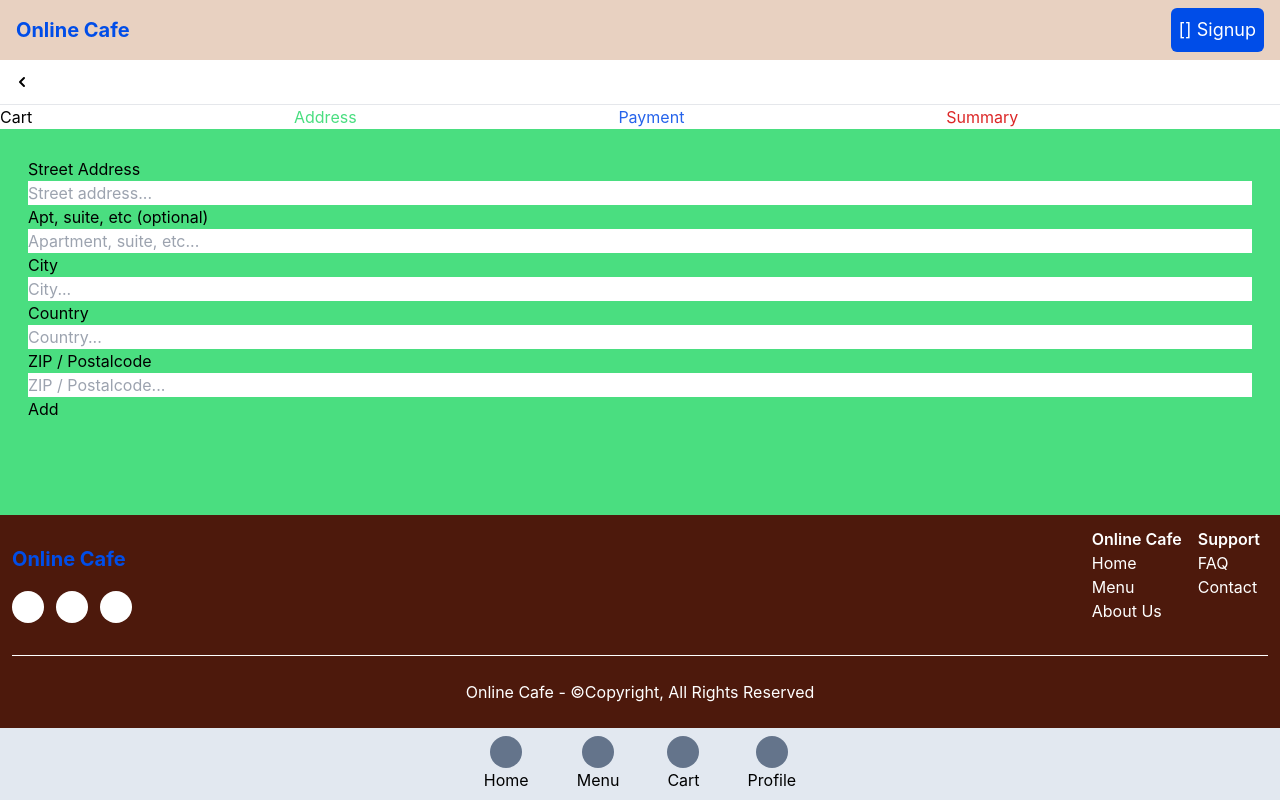
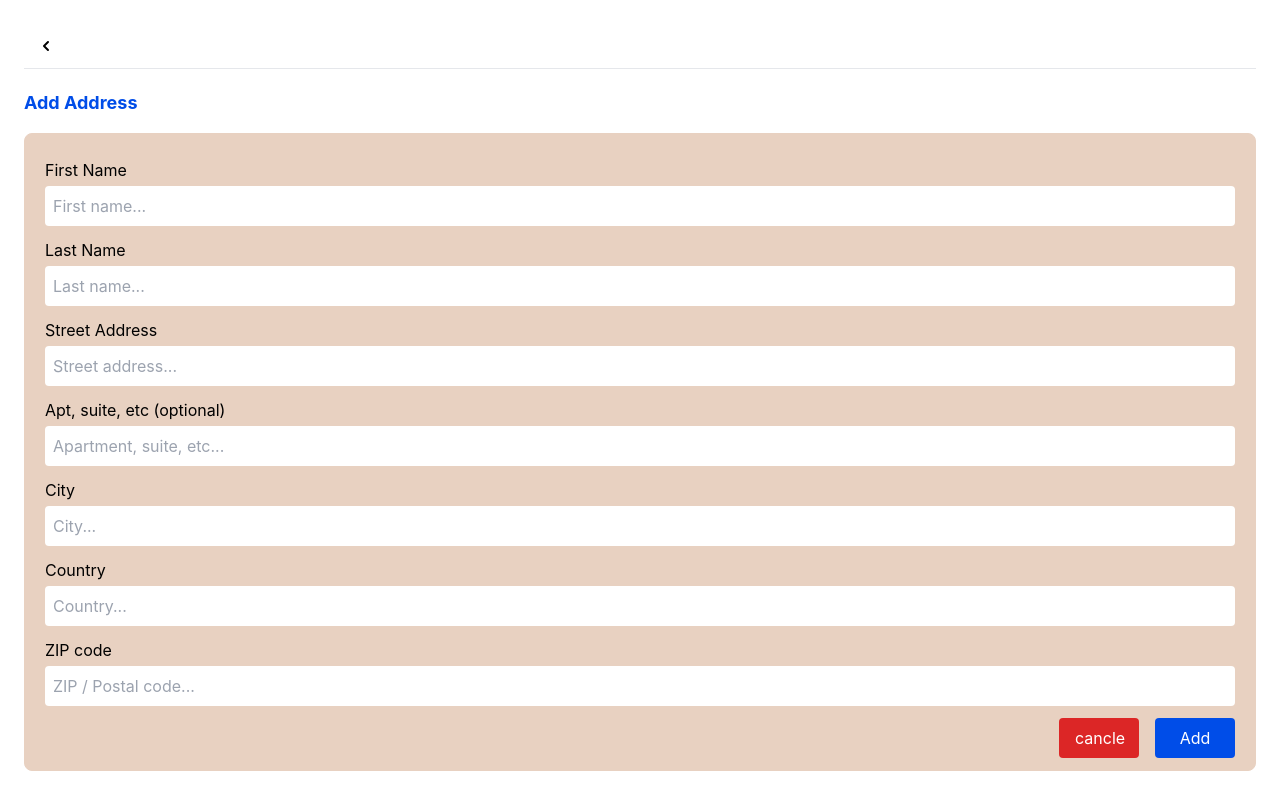
Before and after one commit to CaseyMartin23/online-cafe-client, a Next.js app: page /checkout in a window 1280 px wide. Built offline with nearby package versions, Linux system fonts and the light colour scheme.

Commit message:
added new Adress form

```diff
--- /dev/null
+++ b/comps/checkout/backwardsNavbar.tsx
@@ -0,0 +1,29 @@
+import React from "react";
+import Link from "next/link";
+
+type BackwardsNavbarProps = {
+  onReturnClick: () => void;
+};
+
+const BackwardsNavbar: React.FC<BackwardsNavbarProps> = ({ onReturnClick }) => {
+  return (
+    <div className="flex flex-row border-b w-full">
+      <div onClick={onReturnClick} className="p-3">
+        <svg
+          className="h-5 w-5"
+          xmlns="http://www.w3.org/2000/svg"
+          viewBox="0 0 20 20"
+          fill="currentColor"
+        >
+          <path
+            fillRule="evenodd"
+            d="M12.707 5.293a1 1 0 010 1.414L9.414 10l3.293 3.293a1 1 0 01-1.414 1.414l-4-4a1 1 0 010-1.414l4-4a1 1 0 011.414 0z"
+            clipRule="evenodd"
+          />
+        </svg>
+      </div>
+    </div>
+  );
+};
+
+export default BackwardsNavbar;
--- a/comps/checkout/navbar.tsx
+++ /dev/null
@@ -1,29 +0,0 @@
-import React from "react";
-import Link from "next/link";
-
-const CheckoutNavbar: React.FC = (props) => {
-  return (
-    <div className="flex flex-row border-b">
-      <Link href="/cart">
-        <a>
-          <div className="p-3">
-            <svg
-              className="h-5 w-5"
-              xmlns="http://www.w3.org/2000/svg"
-              viewBox="0 0 20 20"
-              fill="currentColor"
-            >
-              <path
-                fillRule="evenodd"
-                d="M12.707 5.293a1 1 0 010 1.414L9.414 10l3.293 3.293a1 1 0 01-1.414 1.414l-4-4a1 1 0 010-1.414l4-4a1 1 0 011.414 0z"
-                clipRule="evenodd"
-              />
-            </svg>
-          </div>
-        </a>
-      </Link>
-    </div>
-  );
-};
-
-export default CheckoutNavbar;
--- a/comps/checkout/progressbar-content/address/addressContent.tsx
+++ b/comps/checkout/progressbar-content/address/addressContent.tsx
@@ -8,14 +8,52 @@
 const AddressContent: React.FC<AddressContentProps> = ({
   addressChangeHandler,
 }) => {
+  const [isAddressFormOpen, setIsAddressFormOpen] = useState(true);
+
   const onSubmitForm = (formData: AddressFormDataType) => {
     // send form data
     console.log("formData:", formData);
   };
 
+  const openAddressForm = () => {
+    setIsAddressFormOpen(true);
+  };
+
+  const onCloseAddressForm = () => {
+    setIsAddressFormOpen(false);
+  };
+
   return (
-    <div className="h-full w-full p-4 bg-green-400">
-      <AddressForm submitHandler={onSubmitForm} />
+    <div className="flex flex-col h-full w-full">
+      <div className="flex flex-col h-80 overflow-x-auto">
+        <div>Address</div>
+        <div>Address</div>
+        <div>Address</div>
+        <div>Address</div>
+        <div>Address</div>
+        <div>Address</div>
+        <div>Address</div>
+        <div>Address</div>
+        <div>Address</div>
+        <div>Address</div>
+        <div>Address</div>
+        <div>Address</div>
+        <div>Address</div>
+      </div>
+
+      <div className="flex flex-row w-full p-2 justify-end">
+        <button
+          className="bg-accent-color text-white px-4 py-2 rounded"
+          onClick={openAddressForm}
+        >
+          Add Address
+        </button>
+      </div>
+      <AddressForm
+        isOpen={isAddressFormOpen}
+        closeHandler={onCloseAddressForm}
+        submitHandler={onSubmitForm}
+      />
     </div>
   );
 };
--- a/comps/checkout/progressbar-content/address/addressForm.tsx
+++ b/comps/checkout/progressbar-content/address/addressForm.tsx
@@ -1,10 +1,15 @@
 import React, { useState } from "react";
+import BackwardsNavbar from "../../backwardsNavbar";
 
 type AddressFormProps = {
+  isOpen: boolean;
+  closeHandler: () => void;
   submitHandler: (value: AddressFormDataType) => void;
 };
 
 export type AddressFormDataType = {
+  firstName: string;
+  lastName: string;
   streetAddress: string;
   aptAddress: string;
   city: string;
@@ -12,8 +17,14 @@
   zip: string;
 };
 
-const AddressForm: React.FC<AddressFormProps> = ({ submitHandler }) => {
+const AddressForm: React.FC<AddressFormProps> = ({
+  isOpen,
+  submitHandler,
+  closeHandler,
+}) => {
   const [formData, setFormData] = useState<AddressFormDataType>({
+    firstName: "",
+    lastName: "",
     streetAddress: "",
     aptAddress: "",
     city: "",
@@ -30,11 +41,54 @@
     setFormData({ ...formData, [`${field}`]: value });
   };
 
+  const submitFormData = () => {
+    submitHandler(formData);
+    closeHandler();
+  };
+
   return (
-    <form className="w-full p-3" onSubmit={() => submitHandler(formData)}>
-      <div className="flex flex-col">
+    <>
+      {isOpen && (
+        <div className="flex flex-col p-6 z-10 w-full h-screen absolute top-0 left-0 items-center bg-white">
+          <BackwardsNavbar onReturnClick={closeHandler} />
+
+          <div className="w-full mt-5 mb-auto">
+            <h3 className="text-lg text-accent-color font-bold mb-4">
+              Add Address
+            </h3>
+
+            <form
+              className="p-3 border border-creamy-beige bg-creamy-beige rounded-lg px-5"
+              onSubmit={submitFormData}
+            >
+              <div className="flex flex-col my-3">
+                <label>First Name</label>
+                <input
+                  className="p-2 mt-1 rounded outline-none"
+                  type="text"
+                  placeholder="First name..."
+                  data-field="firstName"
+                  value={formData.firstName}
+                  onChange={onAddressFormChange}
+                />
+              </div>
+
+              <div className="flex flex-col my-3">
+                <label>Last Name</label>
+                <input
+                  className="p-2 mt-1 rounded outline-none"
+                  type="text"
+                  placeholder="Last name..."
+                  data-field="lastName"
+                  value={formData.lastName}
+                  onChange={onAddressFormChange}
+                />
+              </div>
+
+              <div className="flex flex-col my-3">
                 <label>Street Address</label>
                 <input
+                  className="p-2 mt-1 rounded outline-none"
                   type="text"
                   placeholder="Street address..."
                   data-field="streetAddress"
@@ -42,9 +96,11 @@
                   onChange={onAddressFormChange}
                 />
               </div>
-      <div className="flex flex-col">
+
+              <div className="flex flex-col my-3">
                 <label>Apt, suite, etc (optional)</label>
                 <input
+                  className="p-2 mt-1 rounded outline-none"
                   type="text"
                   placeholder="Apartment, suite, etc..."
                   data-field="aptAddress"
@@ -52,9 +108,11 @@
                   onChange={onAddressFormChange}
                 />
               </div>
-      <div className="flex flex-col">
+
+              <div className="flex flex-col my-3">
                 <label>City</label>
                 <input
+                  className="p-2 mt-1 rounded outline-none"
                   type="text"
                   placeholder="City..."
                   data-field="city"
@@ -62,9 +120,11 @@
                   onChange={onAddressFormChange}
                 />
               </div>
-      <div className="flex flex-col">
+
+              <div className="flex flex-col my-3">
                 <label>Country</label>
                 <input
+                  className="p-2 mt-1 rounded outline-none"
                   type="text"
                   placeholder="Country..."
                   data-field="country"
@@ -72,18 +132,39 @@
                   onChange={onAddressFormChange}
                 />
               </div>
-      <div className="flex flex-col">
-        <label>ZIP / Postalcode</label>
+
+              <div className="flex flex-col my-3">
+                <label>ZIP code</label>
                 <input
+                  className="p-2 mt-1 rounded outline-none"
                   type="text"
-          placeholder="ZIP / Postalcode..."
+                  placeholder="ZIP / Postal code..."
                   data-field="zip"
                   value={formData.zip}
                   onChange={onAddressFormChange}
                 />
               </div>
-      <button type="submit">Add</button>
+
+              <div className="flex flex-row w-full justify-end">
+                <button
+                  className="bg-red-600 text-white px-4 py-2 rounded w-20 mr-4"
+                  onClick={closeHandler}
+                >
+                  cancle
+                </button>
+
+                <button
+                  type="submit"
+                  className="bg-accent-color text-white px-4 py-2 rounded w-20"
+                >
+                  Add
+                </button>
+              </div>
             </form>
+          </div>
+        </div>
+      )}
+    </>
   );
 };
 
--- a/comps/checkout/progressbar-content/progressbarContent.tsx
+++ b/comps/checkout/progressbar-content/progressbarContent.tsx
@@ -1,6 +1,7 @@
 import React, { useEffect, useState } from "react";
 
 import {
+  AddressType,
   CheckoutProgressStates,
   PaymentMethods,
 } from "../../../pages/checkout";
@@ -8,7 +9,7 @@
 
 type CheckoutProgressContentProps = {
   state: CheckoutProgressStates;
-  addressChangeHandler: (value: string) => void;
+  addressChangeHandler: (value: AddressType) => void;
   paymentChangeHandler: (value: PaymentMethods) => void;
 };
 
--- a/package.json
+++ b/package.json
@@ -7,8 +7,6 @@
     "build": "next build",
     "start": "next start",
     "lint": "next lint",
-    "build-dev-img": "docker build --target dev -t online-cafe/client:dev .",
-    "run-dev-con": "docker run -dp 3223:3000 online-cafe/client:dev",
     "build-prod-img": "docker build -t online-cafe/client .",
     "run-prod-con": "docker run -dp 3223:3000 online-cafe/client"
   },
--- a/pages/checkout.tsx
+++ b/pages/checkout.tsx
@@ -1,8 +1,10 @@
 import React, { useState } from "react";
 import { NextPage } from "next";
+import Head from "next/head";
+import { useRouter } from "next/router";
+
 import PageLayout from "../comps/pageLayout";
-import Head from "next/head";
-import CheckoutNavbar from "../comps/checkout/navbar";
+import BackwardsNavbar from "../comps/checkout/backwardsNavbar";
 import CheckoutProgressbar from "../comps/checkout/progressbar";
 import CheckoutProgressContent from "../comps/checkout/progressbar-content/progressbarContent";
 
@@ -17,20 +19,33 @@
   Paypal = "PAYPAL",
 }
 
+export type AddressType = {
+  id: string;
+  firstName: string;
+  lastName: string;
+  streetAddress: string;
+  aptAddress: string;
+  city: string;
+  country: string;
+  zip: string;
+  isSelected: boolean;
+};
+
 const checkout: NextPage = () => {
   const [progressState, setProgressState] = useState<CheckoutProgressStates>(
     CheckoutProgressStates.Address
   );
-  const [address, setAddress] = useState("");
+  const [address, setAddress] = useState<AddressType>();
   const [paymentMethod, setPaymentMethod] = useState<PaymentMethods>(
     PaymentMethods.Card
   );
+  const { push } = useRouter();
 
   const onProgressStateChange = (newState: CheckoutProgressStates) => {
     setProgressState(newState);
   };
 
-  const onAddressChange = (newAddress: string) => {
+  const onAddressChange = (newAddress: AddressType) => {
     setAddress(newAddress);
   };
 
@@ -47,7 +62,7 @@
       </Head>
 
       <main className="flex flex-col flex-grow">
-        <CheckoutNavbar />
+        <BackwardsNavbar onReturnClick={() => push("/cart")} />
         <CheckoutProgressbar
           state={progressState}
           onStateChange={onProgressStateChange}
```
Lines whose indentation alone changed are shown as unchanged.
